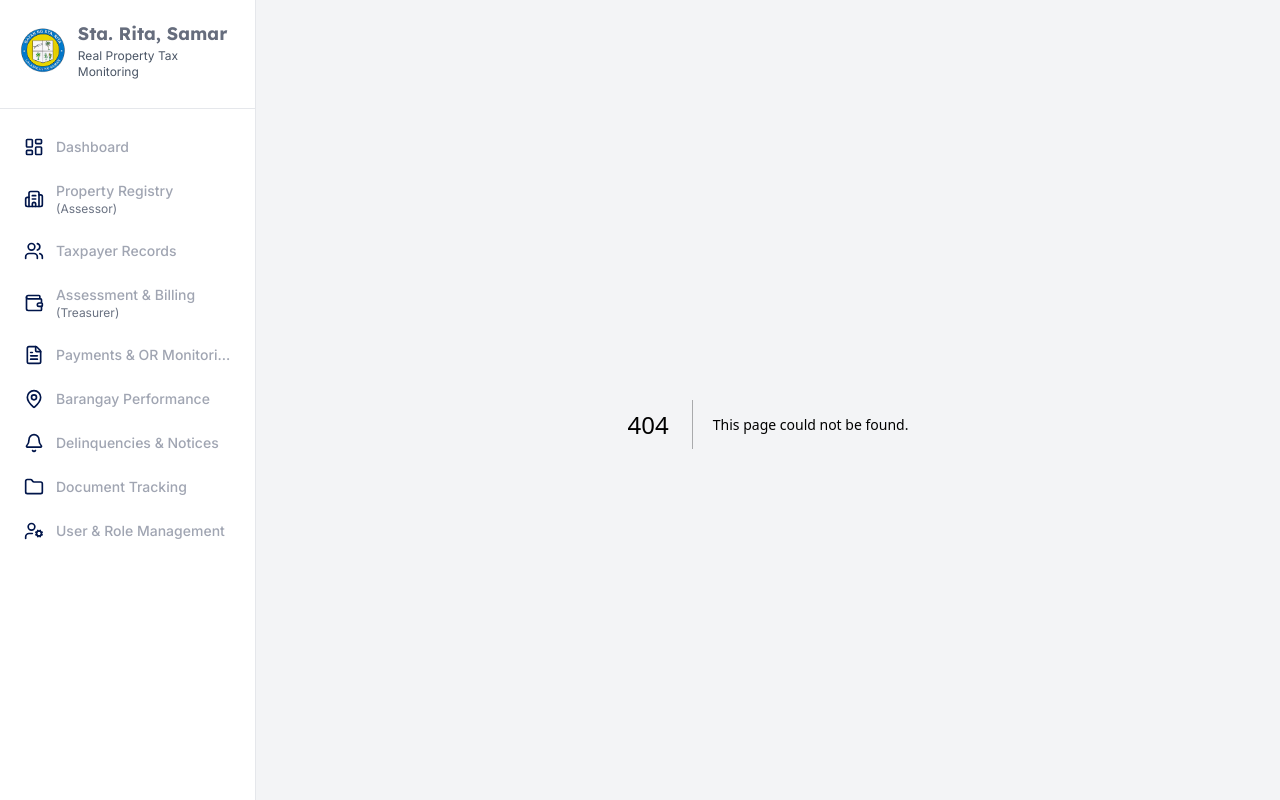
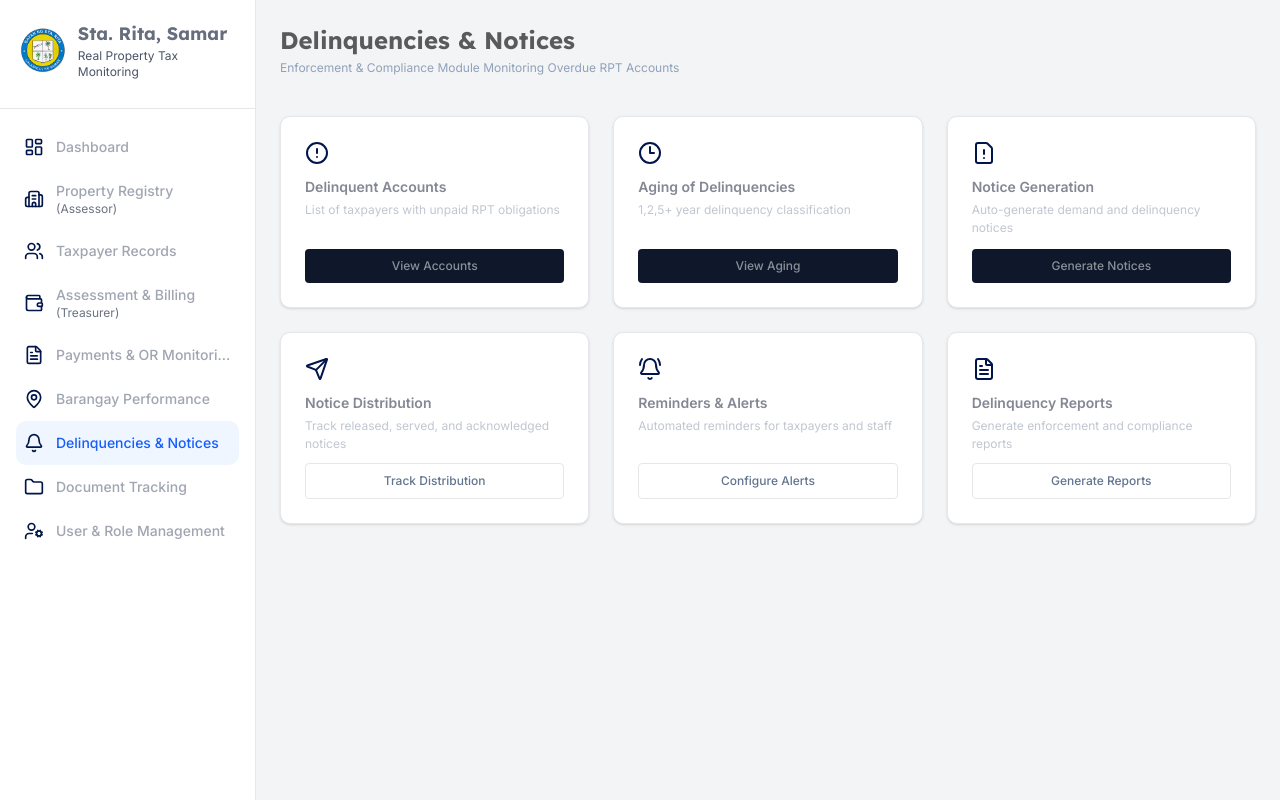
Before and after one commit to panisjr/tax-system, a Next.js app: page /deliquencies in a window 1280 px wide. Before the commit this address had no page. Built offline with nearby package versions, Linux system fonts and the light colour scheme.

Commit message:
Deliquencies & Notices Page finished

```diff
--- /dev/null
+++ b/app/deliquencies/page.tsx
@@ -0,0 +1,73 @@
+import RegistryCard from '@/components/RegistryCard';
+
+import {
+	CircleAlert,
+	Clock3,
+	FileWarning,
+	Send,
+	BellRing,
+	FileText,
+} from 'lucide-react';
+import { Lexend, Inter } from 'next/font/google';
+
+const lexend = Lexend({ subsets: ['latin'], weight: ['700'] });
+const inter = Inter({ subsets: ['latin'], weight: ['400', '600'] });
+
+export default function DeliquenciesNoticesPage() {
+	return (
+		<div className='flex'>
+			<main className='flex-1'>
+				<header className='mb-10'>
+					<h1 className={`${lexend.className} text-2xl font-bold text-[#595a5d]`}>
+						Delinquencies & Notices
+					</h1>
+					<p className={`${inter.className} mt-1 text-xs text-slate-400`}>
+						Enforcement & Compliance Module Monitoring Overdue RPT Accounts
+					</p>
+				</header>
+
+				<div className='grid grid-cols-1 gap-6 md:grid-cols-2 lg:grid-cols-3'>
+					<RegistryCard
+						icon={CircleAlert}
+						title='Delinquent Accounts'
+						description='List of taxpayers with unpaid RPT obligations'
+						buttonText='View Accounts'
+					/>
+					<RegistryCard
+						icon={Clock3}
+						title='Aging of Delinquencies'
+						description='1,2,5+ year delinquency classification'
+						buttonText='View Aging'
+					/>
+					<RegistryCard
+						icon={FileWarning}
+						title='Notice Generation'
+						description='Auto-generate demand and delinquency notices'
+						buttonText='Generate Notices'
+					/>
+					<RegistryCard
+						icon={Send}
+						title='Notice Distribution'
+						description='Track released, served, and acknowledged notices'
+						buttonText='Track Distribution'
+						variant='secondary'
+					/>
+					<RegistryCard
+						icon={BellRing}
+						title='Reminders & Alerts'
+						description='Automated reminders for taxpayers and staff'
+						buttonText='Configure Alerts'
+						variant='secondary'
+					/>
+					<RegistryCard
+						icon={FileText}
+						title='Delinquency Reports'
+						description='Generate enforcement and compliance reports'
+						buttonText='Generate Reports'
+						variant='secondary'
+					/>
+				</div>
+			</main>
+		</div>
+	);
+}
--- a/components/Sidebar.tsx
+++ b/components/Sidebar.tsx
@@ -76,7 +76,7 @@ const menuItems: MenuItem[] = [
     icon: FileText, // The credit card with the magnetic stripe
   },
   { name: 'Barangay Performance', path: '#', icon: MapPin },
-  { name: 'Delinquencies & Notices', path: '#', icon: Bell },
+  { name: 'Delinquencies & Notices', path: '/deliquencies', icon: Bell },
   { name: 'Document Tracking', path: '#', icon: Folder }, // The folder
   { name: 'User & Role Management', path: '#', icon: UserCog }, // The user with the gear
 ];
```
